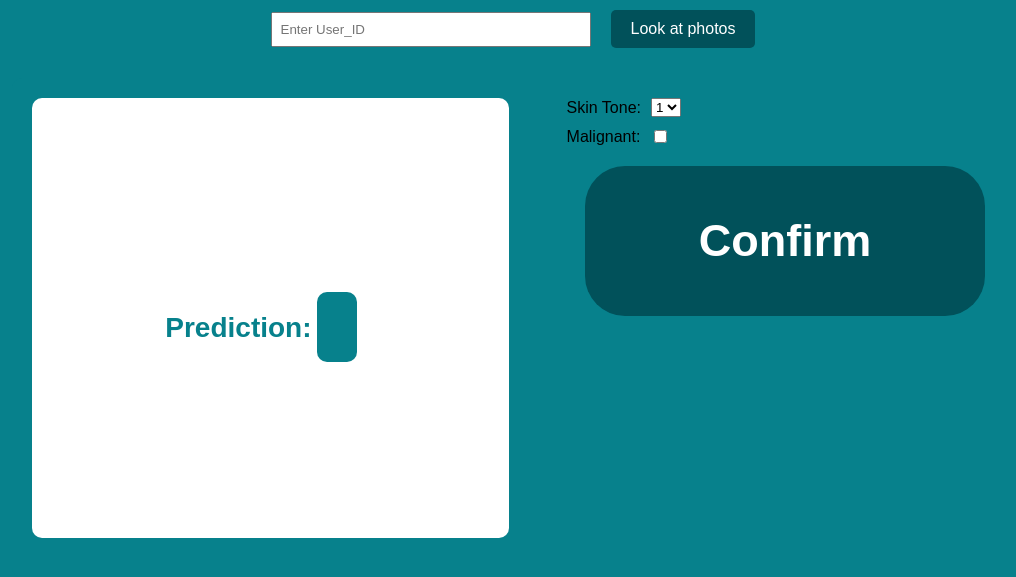
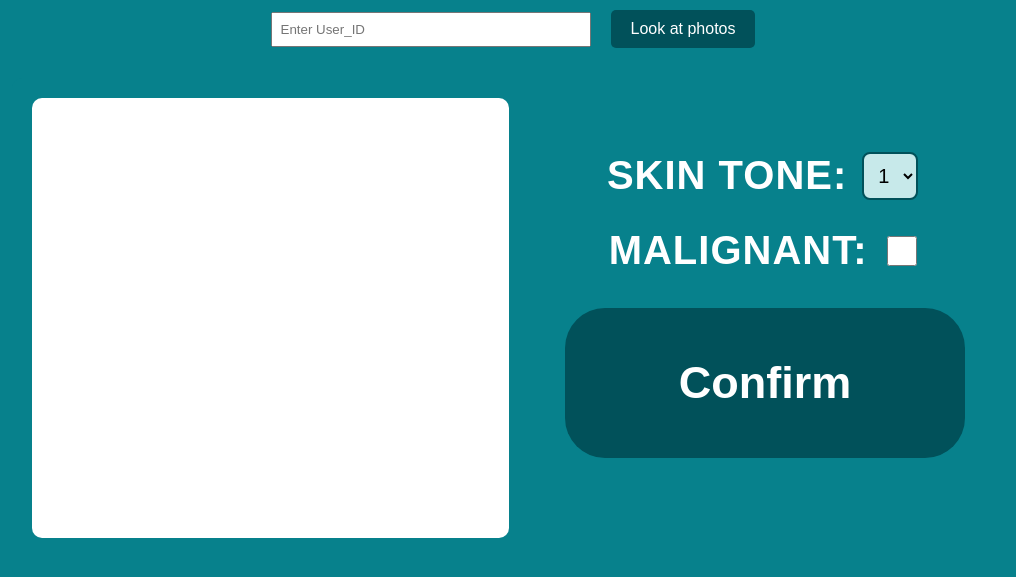
Before and after one commit to FrancescoRec/Dermachat, a Django app: page /doctor/ in a window 1280 px wide. Shown: the part 122-699 px from the top of the page, without its empty margins (122-1138 px from the left). Run offline with Django 5.2, Linux system fonts and the light colour scheme.

Commit message:
sauron_2

```diff
--- a/doctor_interface/static/stylesD.css
+++ b/doctor_interface/static/stylesD.css
@@ -149,26 +149,78 @@ button:hover, .custom-file-upload:hover {
     display: block;
 }
 
+.right-side {
+    display: flex;
+    flex-direction: column;
+    align-items: center;
+    justify-content: center;
+    height: 100%;
+    margin-top: 30px;
+    padding: 20px;
+}
+
 .right-side form {
     display: flex;
     flex-direction: column;
-    align-items: flex-start;
+    align-items: center;
 }
 
 .right-side .form-group {
     display: flex;
     align-items: center;
-    margin-bottom: 10px;
+    margin-bottom: 20px;
+
 }
 
 .right-side label {
     margin-right: 10px;
+    color: #fff; /* Cambia 'red' con il colore che preferisci */
+    font-weight: bold; /* Per rendere il testo del label più evidente */
+    padding: 5px; /* Aggiungi padding per maggiore spazio attorno al testo */
+    border-radius: 8px; /* Aggiungi bordi arrotondati */
+    margin-right: 10px; /* Aggiungi margine a destra per separare il label dal campo di input */
+    font-size: 40px; /* Cambia la dimensione del testo del label */
+    text-transform: uppercase; /* Trasforma il testo del label in maiuscolo */
+    letter-spacing: 1px; /* Aggiungi spazio tra le lettere */
 }
 
 .right-side select, .right-side input[type="checkbox"] {
     margin-right: 10px;
+    padding: 10px;
+    border-radius: 8px;
+    border: 2px solid #01515A; /* Match with your button border */
+    background-color: #C7E9EA; /* Match with your background color */
+    color: black; /* White text for contrast */
+    font-size: 20px; /* Increase font size for better readability */
+    font-family: Arial, sans-serif; /* Match with your button font */
+}
+
+.right-side input[type="checkbox"] {
+    width: 30px; /* Adjust width for better alignment */
+    height: 30px; /* Adjust height for better alignment */
 }
 
 .right-side .button {
     align-self: center;
+    border-radius: 40px;
+    padding: 15px 30px;
+    background-color: #01515A;
+    color: #fff;
+    border: none;
+    cursor: pointer;
+    text-align: center;
+    display: inline-block;
+    font-size: 45px;
+    font-weight: bold;
+    font-family: Arial, sans-serif;
+    margin-top: 10px;
+    margin-bottom: 10px;
+    width: 400px;
+    height: 150px;
+    line-height: normal;
 }
+
+.right-side .button:hover {
+    background-color: #FD9B82;
+    color: #01515A;
+}
--- a/doctor_interface/templates/doctor_interface.html
+++ b/doctor_interface/templates/doctor_interface.html
@@ -21,15 +21,15 @@
         <div class="big-container">
             <div class="left-side">
                 <div class="image-gallery">
+                    {% if image %}
                     <img src="{{ image.image.url }}">
                     <div class="prediction-container">
                         <h1>Prediction:</h1>
                         <div class="prediction_model">
-                            {% if image %}
                             <h2>{{ prediction }}</h2>
-                            {% endif %}
                         </div>
                     </div>
+                    {% endif %}
                 </div>
             </div>
             <div class="right-side">
```
